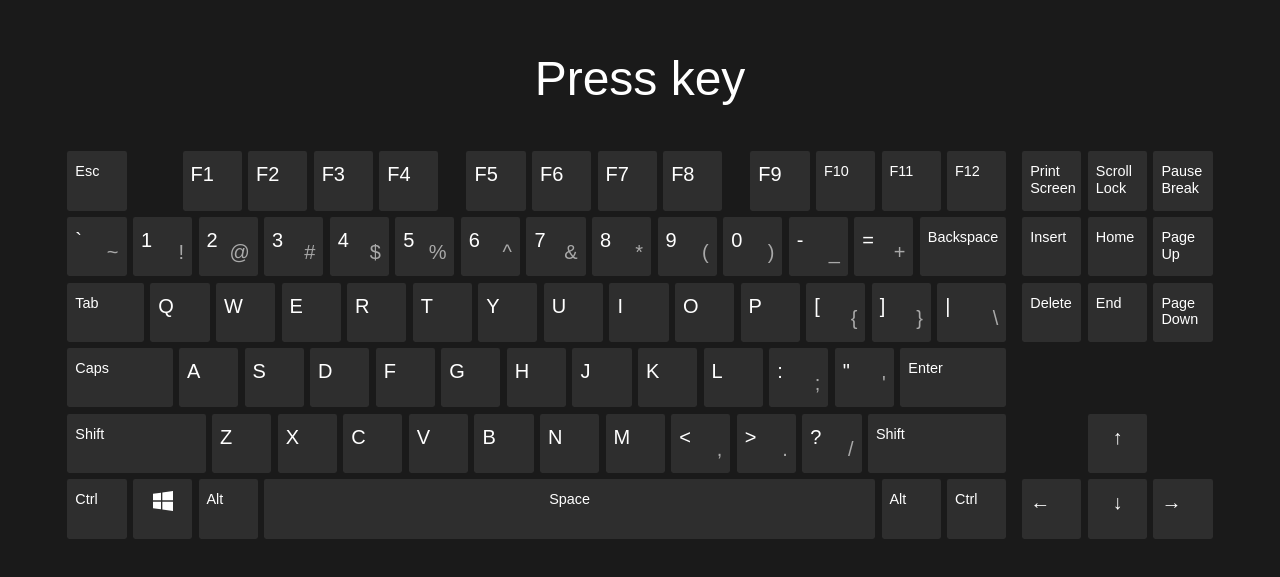
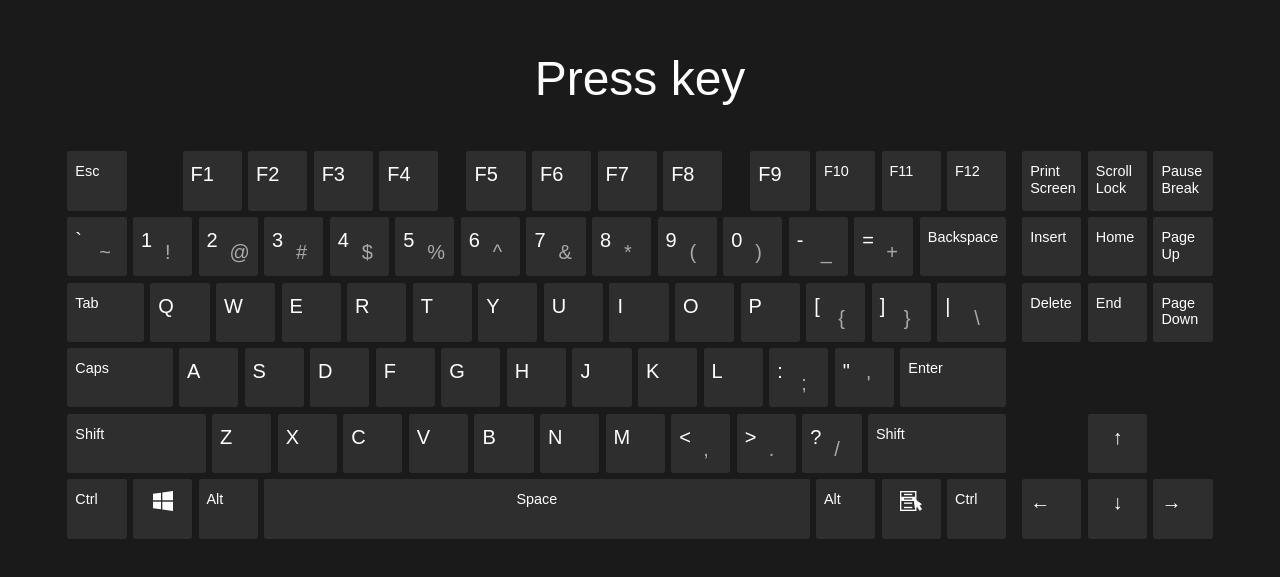
Before and after one commit to N1hron/key-press, a React (Vite) app: page / in a window 1280 px wide. Shown: the part 135-712 px from the top of the page. Built offline with nearby package versions, Linux system fonts and the light colour scheme.

Commit message:
add utils folder

```diff
--- a/src/components/app/App.jsx
+++ b/src/components/app/App.jsx
@@ -38,8 +38,10 @@ export default function App() {
         const { key, code } = event
 
         setPressedKeysInfo(prev => ({
-            last: key === 'PrintScreen' ? { code, name: key } : prev.last,
-            current: prev.current.filter(key => key.code !== code)
+            current: prev.current.filter(key => key.code !== code),
+            last: (
+                (key === 'PrintScreen' || key === 'ContextMenu') ? { code, name: key } : prev.last
+            )
         }))
     }
 
--- a/src/components/key/Key.jsx
+++ b/src/components/key/Key.jsx
@@ -1,6 +1,7 @@
 import { useMemo, useContext, useState } from 'react'
 
 import PressedKeysContext from '../../contexts/PressedKeysContext'
+import getImgForKey from '../../utils/getImgForKey'
 
 import winIcon from '../../assets/images/windows-icon.svg'
 import './key.scss'
@@ -32,7 +33,7 @@ export default function Key({ main, secondary, centered, wide, code }) {
     return (
         <div className={ className }>
             <p className='key__label key__label_main'>
-                { main === 'Meta' ? <img src={ winIcon } alt='Windows' /> : main}
+                { getImgForKey(main) }
             </p>
             {
                 secondary &&
--- a/src/components/key/key.scss
+++ b/src/components/key/key.scss
@@ -10,7 +10,10 @@
     gap: 0.3rem;
 
     &_centered {
-        justify-content: center;
+        .key__label {
+            display: flex;
+            justify-content: center;
+        }
     }
 
     &_wide {
@@ -43,8 +46,12 @@
 
     &__label {
         font-size: 1.25rem;
+        width: 100%;
 
         img {
+            display: block;
+            height: 100%;
+            width: auto;
             max-height: 1.25rem;
         }
 
--- a/src/components/keyboard/Keyboard.jsx
+++ b/src/components/keyboard/Keyboard.jsx
@@ -98,12 +98,13 @@ export default function Keyboard() {
                     <Key code='AltLeft' main='Alt'/>
                     <Key wide centered code='Space' main='Space'/>
                     <Key code='AltRight' main='Alt'/>
+                    <Key centered code='ContextMenu' main='Context Menu'/>
                     <Key code='ControlRight' main='Ctrl'/>
                 </div>
             </div>
             <div className='keyboard__section'>
                 <div className='keyboard__row'>
-                    <Key code='PrintScreen' main='Print Screen'/> {/* Figure This Out!!! */}
+                    <Key code='PrintScreen' main='Print Screen'/>
                     <Key centered code='ScrollLock' main='Scroll Lock'/>
                     <Key code='Pause' main='Pause Break'/>
                 </div>
--- a/src/components/lastKey/LastKey.jsx
+++ b/src/components/lastKey/LastKey.jsx
@@ -2,6 +2,7 @@ import { useContext } from 'react'
 import { motion } from 'framer-motion'
 
 import PressedKeysContext from '../../contexts/PressedKeysContext'
+import capitalize from '../../utils/capitalize'
 
 import './lastKey.scss'
 
@@ -18,7 +19,7 @@ export default function LastKey() {
             animate={{ opacity: 1, transform: 'translateY(0)' }}
             key={ code }
         >
-            <p>{ name === ' ' ? 'Space' : name }</p>
+            <p>{ name === ' ' ? 'Space' : capitalize(name) }</p>
         </motion.div>
     )
 }
--- a/src/components/pressedKeysHistory/PressedKeysHistory.jsx
+++ b/src/components/pressedKeysHistory/PressedKeysHistory.jsx
@@ -1,6 +1,9 @@
 import { useContext, useState, useEffect, useRef, useMemo } from 'react'
 
 import PressedKeysContext from '../../contexts/PressedKeysContext'
+import capitalize from '../../utils/capitalize'
+import getRandomHsl from '../../utils/getRandomHsl'
+import getImgForKey from '../../utils/getImgForKey'
 
 import './pressedKeysHistory.scss'
 
@@ -33,13 +36,11 @@ export default function PressedKeysHistory() {
         return pressedKeysHistory.map((key, i) => {
             return (
                 <li
-                    style={ i === 0 ? {
-                        backgroundColor: getRandomHsl(),
-                        color: '#000000'
-                    } : null }
+                    className={ i === 0 ? 'first' : ''}
+                    style={ i === 0 ? { backgroundColor: getRandomHsl() } : null }
                     key={ i }
                 >
-                    { key.name === ' ' ? 'Space' : key.name }
+                    { key.name === ' ' ? 'Space' : getImgForKey(capitalize(key.name)) }
                 </li>
             )
         })
@@ -53,9 +54,3 @@ export default function PressedKeysHistory() {
         </div>
     )
 }
-
-function getRandomHsl() {
-    const hue = Math.floor(Math.random() * 360) // 0 - 359
-
-    return `hsl(${hue}, 100%, 75%)`
-}
--- a/src/components/pressedKeysHistory/pressedKeysHistory.scss
+++ b/src/components/pressedKeysHistory/pressedKeysHistory.scss
@@ -15,6 +15,20 @@
             @extend .key;
             font-size: 1.25rem;
             flex-shrink: 0;
+
+            img {
+                max-height: 1.25rem;
+                margin: 0 auto;
+            }
+
+            &.first {
+                color: #000000;
+
+                img {
+                    -webkit-filter: invert(100%); /* Safari/Chrome */
+                    filter: invert(100%);
+                }
+            }
         }
     }
 }
--- /dev/null
+++ b/src/utils/capitalize.js
@@ -0,0 +1,7 @@
+export default function capitalize(string) {
+    if (typeof string === 'string') {
+        return string[0].toUpperCase() + string.slice(1)
+    } else {
+        throw new Error('Argument must be a string')
+    }
+}
--- /dev/null
+++ b/src/utils/getImgForKey.jsx
@@ -0,0 +1,18 @@
+import winIcon from '../assets/images/windows-icon.svg'
+import contextMenuIcon from '../assets/images/context-menu-icon.svg'
+
+export default function getImgForKey(key) {
+    if (typeof key === 'string') {
+       switch (key) {
+        case 'Meta':
+            return <img src={ winIcon } alt='Windows' />
+        case 'Context Menu':
+        case 'ContextMenu':
+            return <img src={ contextMenuIcon } alt='Context Menu' />
+        default:
+            return key
+        }
+    } else {
+        throw new Error('Argument must be a string')
+    }
+}
--- /dev/null
+++ b/src/utils/getRandomHsl.js
@@ -0,0 +1,5 @@
+export default function getRandomHsl() {
+    const hue = Math.floor(Math.random() * 360) // 0 - 359
+
+    return `hsl(${hue}, 100%, 75%)`
+}
```
Also changed, not shown: src/assets/images/context-menu-icon.svg (added).
